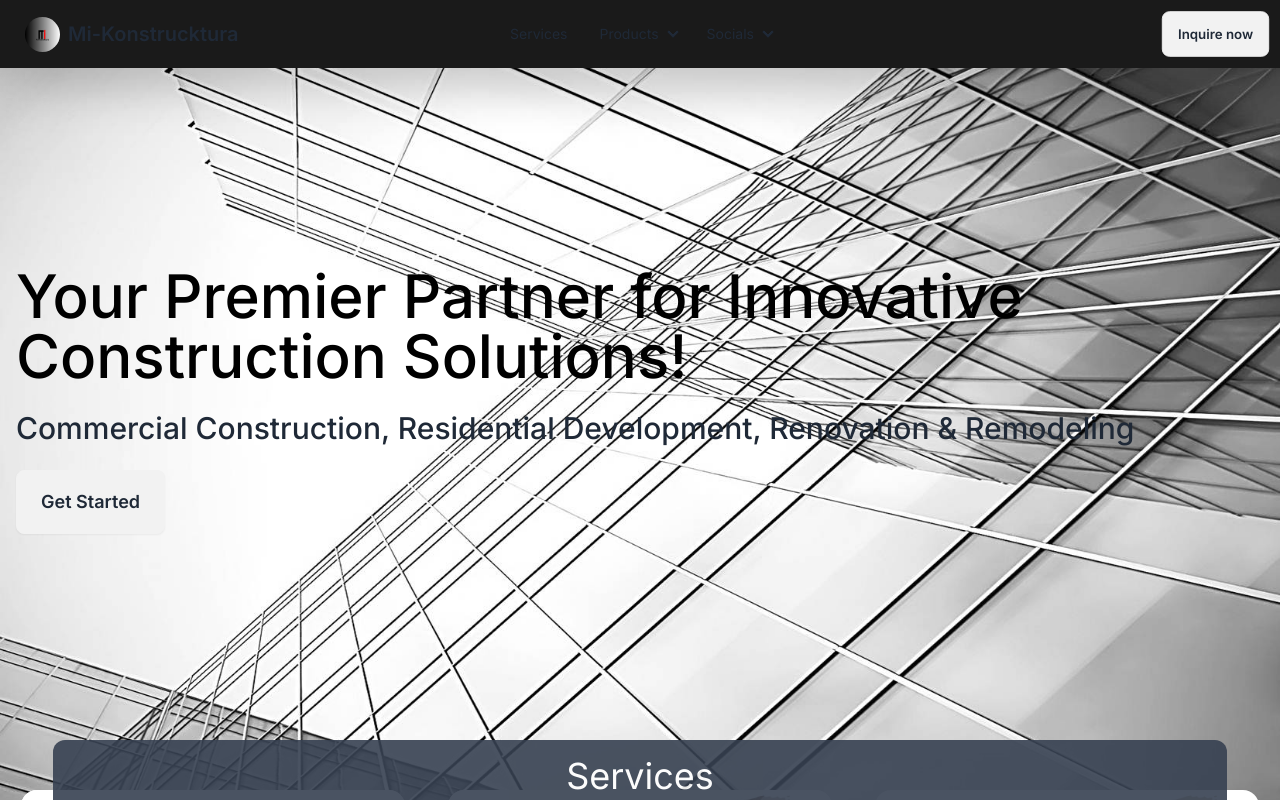
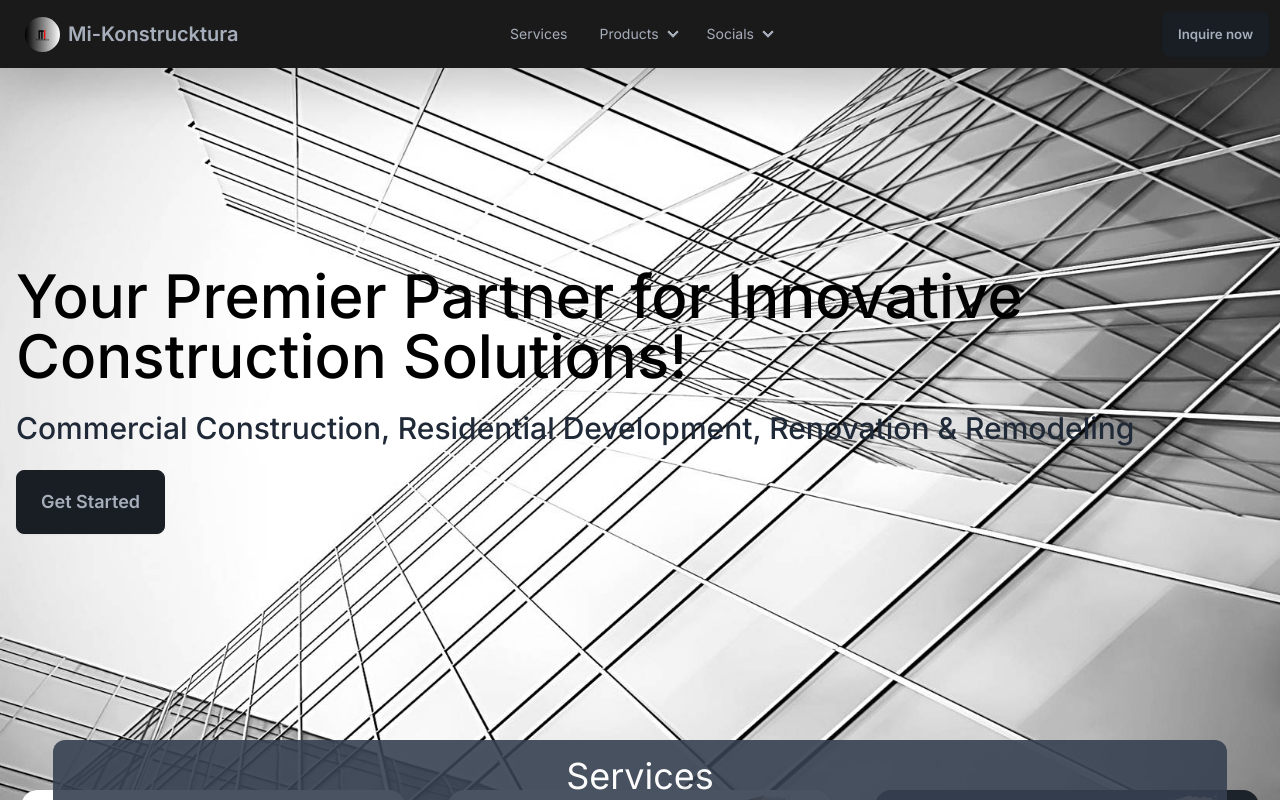
Before and after one commit to Noah202226/mi-konstraktura, a Next.js app: page / in a window 1280 px wide. Shown: the top 800 px of the page. Built offline with nearby package versions, Linux system fonts and the light colour scheme.

Commit message:
remove localstorage error

```diff
--- a/app/layout.jsx
+++ b/app/layout.jsx
@@ -10,7 +10,7 @@ export const metadata = {
 
 export default function RootLayout({ children }) {
   return (
-    <html lang="en">
+    <html lang="en" data-theme="dark">
       <link rel="icon" href="/favicon.ico" sizes="any" />
       <body className={`${inter.className}`}>{children}</body>
     </html>
--- a/app/page.jsx
+++ b/app/page.jsx
@@ -1,4 +1,3 @@
-"use client";
 import Navbar from "./components/Navbar";
 import Hero from "./components/Hero";
 
@@ -10,30 +9,12 @@ import ServicesCards from "./components/ServicesCards";
 import Carousel from "./components/Carousel";
 import Slider from "./components/Slider";
 
-import { useState, useEffect } from "react";
 import DarkModeToggle from "./components/DarkModeToggle";
 
 export default function Home() {
-  const [theme, setTheme] = useState(
-    localStorage?.getItem("theme") ? localStorage?.getItem("theme") : "light"
-  );
-
-  const toggleTheme = (e) => {
-    if (e.target.checked) {
-      setTheme("dark");
-    } else {
-      setTheme("light");
-    }
-  };
-
-  useEffect(() => {
-    localStorage?.setItem("theme", theme);
-    const localTheme = localStorage.getItem("theme");
-    document.querySelector("html").setAttribute("data-theme", localTheme);
-  }, [theme]);
   return (
     <div className="min-h-screen">
-      <Navbar toggleTheme={toggleTheme} />
+      <Navbar />
 
       <Hero />
       <ServicesCards />
```
